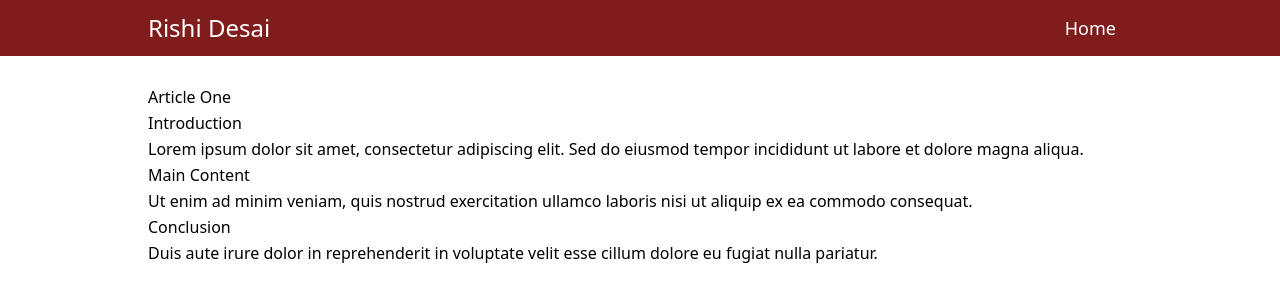
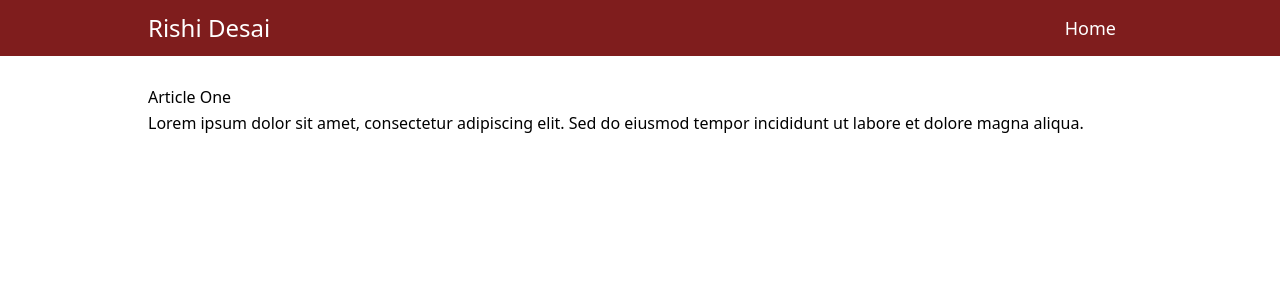
Before and after one commit to RishiDesai/rishidesai.github.io, a Jekyll site: the page built from posts/article-one.md, in a window 1280 px wide. Shown: the top 302 px of the page. Built offline with Jekyll 4.4.1, drawn with Linux system fonts in a browser that asks for light colours.

Commit message:
test commit

```diff
--- a/posts/article-one.md
+++ b/posts/article-one.md
@@ -6,14 +6,4 @@ date: 2025-04-01
 
 # Article One
 
-## Introduction
-
 Lorem ipsum dolor sit amet, consectetur adipiscing elit. Sed do eiusmod tempor incididunt ut labore et dolore magna aliqua.
-
-## Main Content
-
-Ut enim ad minim veniam, quis nostrud exercitation ullamco laboris nisi ut aliquip ex ea commodo consequat.
-
-## Conclusion
-
-Duis aute irure dolor in reprehenderit in voluptate velit esse cillum dolore eu fugiat nulla pariatur.
```
